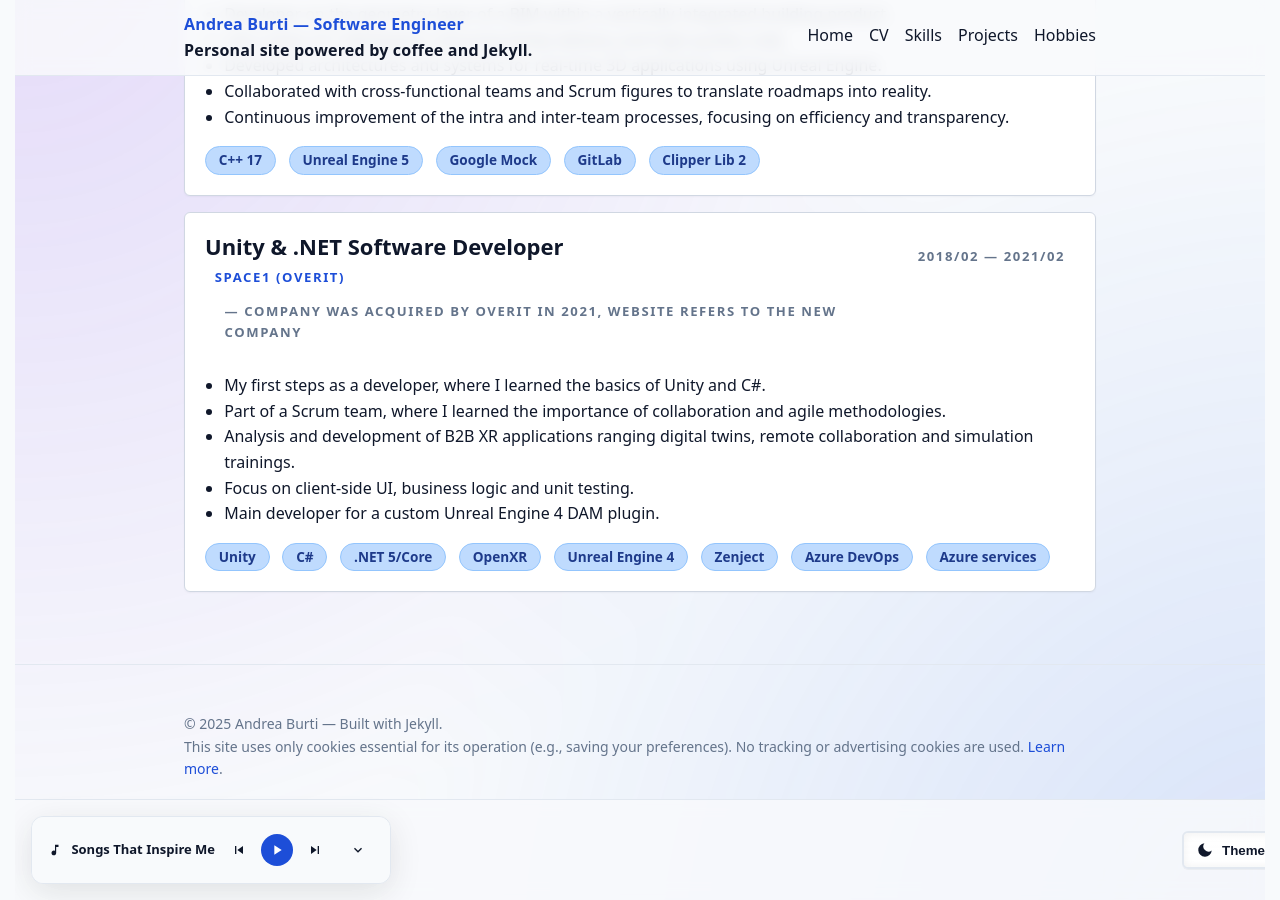
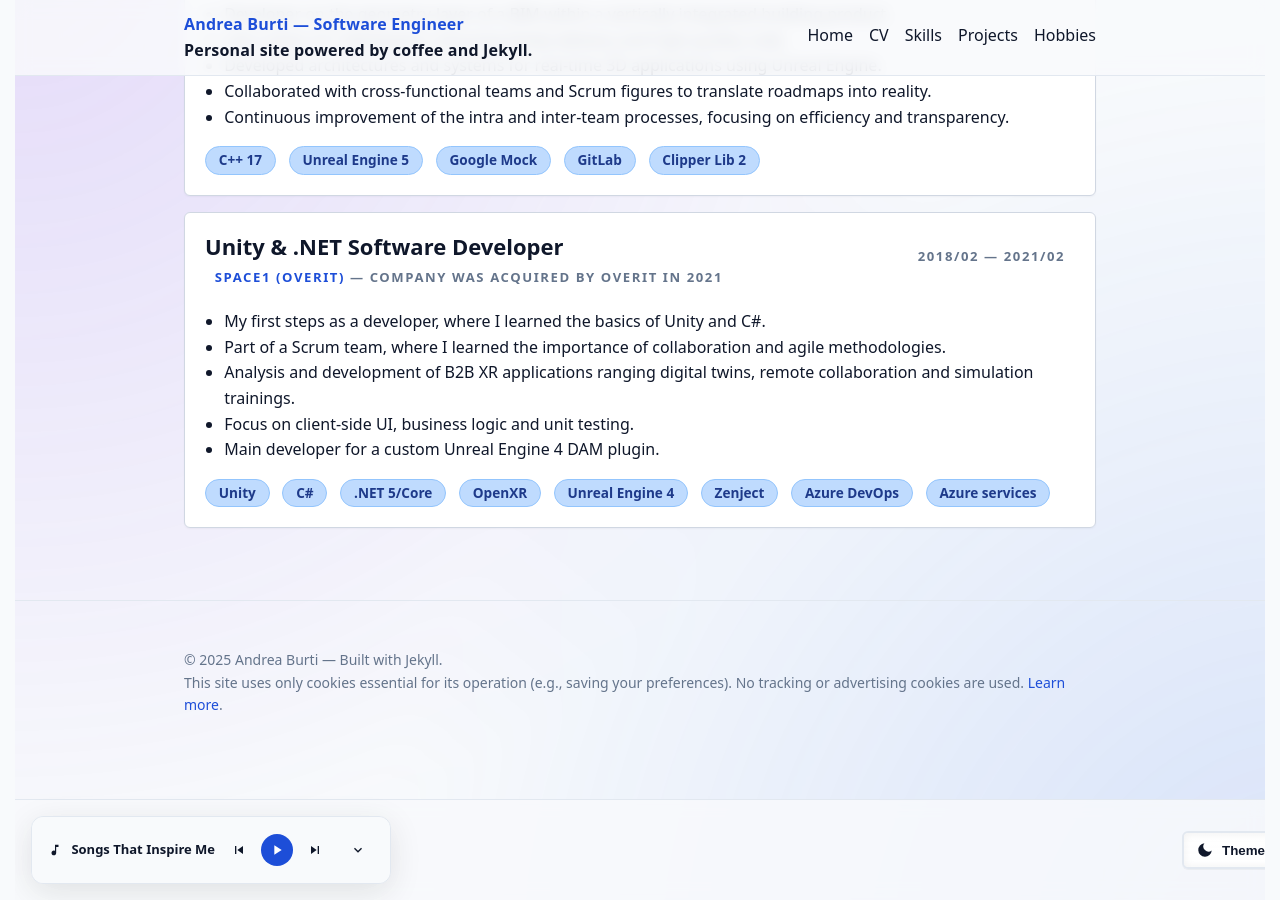
Before and after one commit to boozee/boozee.github.io, a Jekyll site: the page built from pages/cv.md, in a window 1280 px wide and 900 px high, scrolled down 569 px. Built offline with Jekyll 4.4.1, drawn with Linux system fonts in a browser that asks for light colours.

Commit message:
Minor adjustements

```diff
--- a/_data/cv.yml
+++ b/_data/cv.yml
@@ -54,7 +54,7 @@ experience:
       - Clipper Lib 2
 
   - company: SPACE1 (OverIT)
-    company_note: "Company was acquired by OverIT in 2021, website refers to the new company"
+    company_note: "Company was acquired by OverIT in 2021"
     company_url: https://www.indx.com/it/product/overit-space-1-it
     where: Udine, Italy
     role: Unity & .NET Software Developer
@@ -84,13 +84,13 @@ education:
     grades: 86/100
     year: 2011
   - school: University of Udine (Udine)
-    title: Bsc. in Computer Science (3 years)
+    title: BSc. in Computer Science (3 years)
     description: The bases of my knowledge, but also where I felt there was something deeper than typing buttons.
     thesis: "Analysis and development of an analytics web module for a commercial/touristic platform"
     grades: 104/110
     year: 2015
   - school: University of Udine (Udine)
-    title: Msc. in Computer Science (2 years)
+    title: MSc. in Computer Science (2 years)
     description: Here I discovered 3D Graphics, Unreal Engine, the COmplexity theory and burnouts. But I'm glad I did it.
     thesis: "Efficient Computation of Object Visibility in 3D Scenes"
     grades: 110/110 cum laude
--- a/_includes/experience-list.html
+++ b/_includes/experience-list.html
@@ -9,7 +9,7 @@
           <a href="{{ exp.company_url | strip }}" target="_blank" rel="noopener noreferrer">
             {{ exp.company }}
           </a>
-          {% if exp.company_note %}<span class="muted"> — {{ exp.company_note }}</span>{% endif %}
+          {% if exp.company_note %}<span> — {{ exp.company_note }}</span>{% endif %}
           {% else %}
           {{ exp.company }}
           {% endif %}
```
